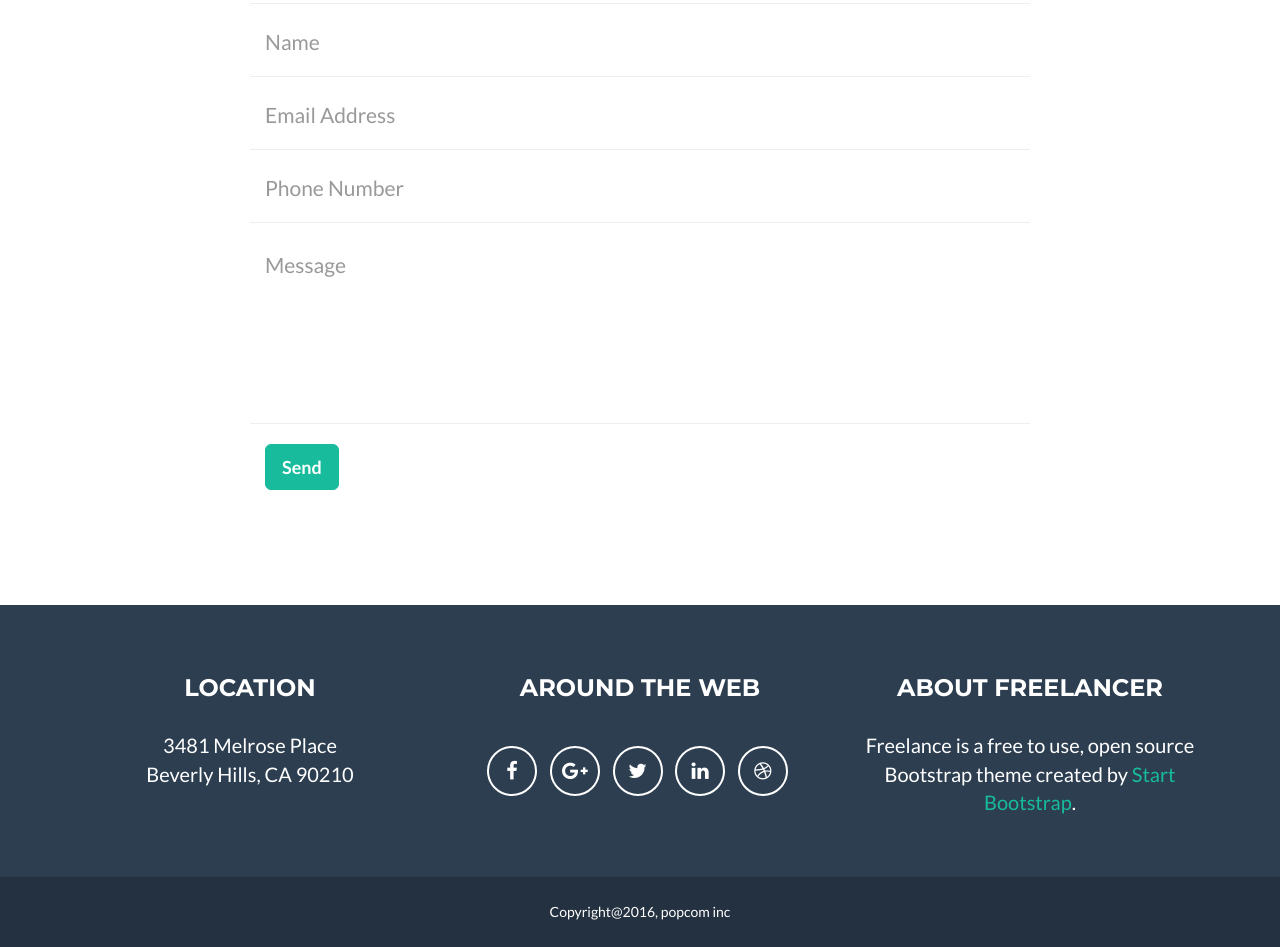
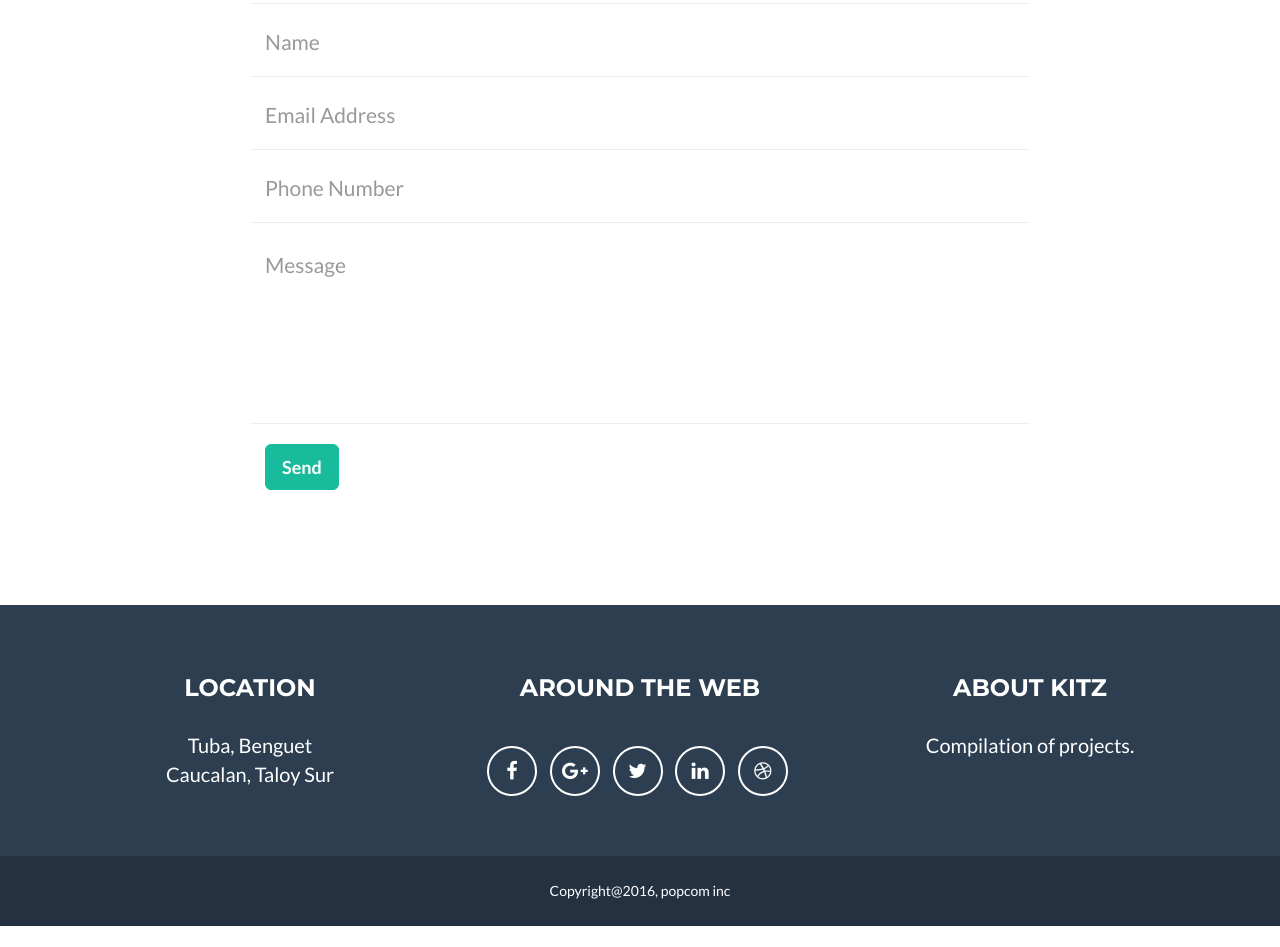
Before and after one commit to kitz2212/kitdelossantos.github.io, a website: page index.html in a window 1280 px wide. Shown: the part 2273-3220 px from the top of the page. After the commit the page ends 3199 px from the top, so only its background shows below. Drawn offline with nearby package versions, Linux system fonts and the light colour scheme.

Commit message:
Update index.html

```diff
--- a/index.html
+++ b/index.html
@@ -239,8 +239,8 @@
                 <div class="row">
                     <div class="footer-col col-md-4">
                         <h3>Location</h3>
-                        <p>3481 Melrose Place
-                            <br>Beverly Hills, CA 90210</p>
+                        <p>Tuba, Benguet
+                            <br>Caucalan, Taloy Sur</p>
                     </div>
                     <div class="footer-col col-md-4">
                         <h3>Around the Web</h3>
@@ -263,8 +263,8 @@
                         </ul>
                     </div>
                     <div class="footer-col col-md-4">
-                        <h3>About Freelancer</h3>
-                        <p>Freelance is a free to use, open source Bootstrap theme created by <a href="http://startbootstrap.com">Start Bootstrap</a>.</p>
+                        <h3>About  Kitz</h3>
+                        <p>Compilation of projects.</p>
                     </div>
                 </div>
             </div>
```
